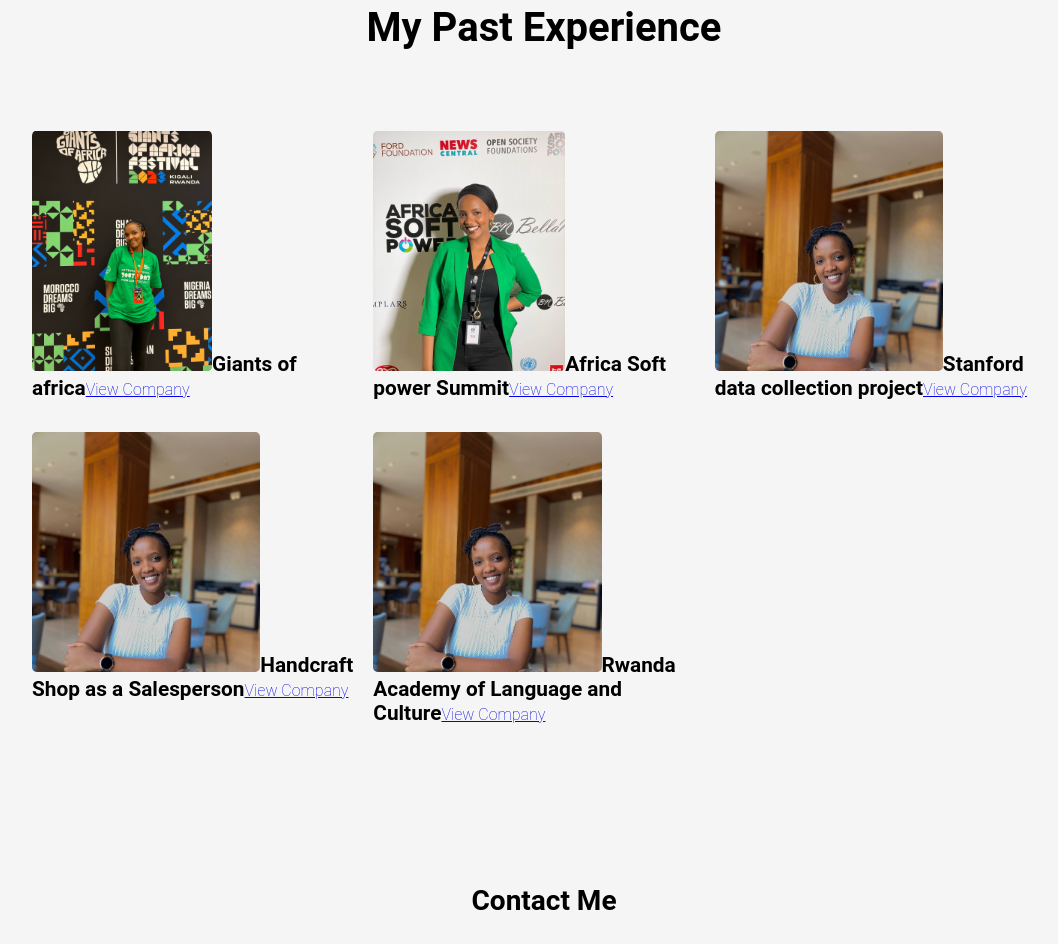
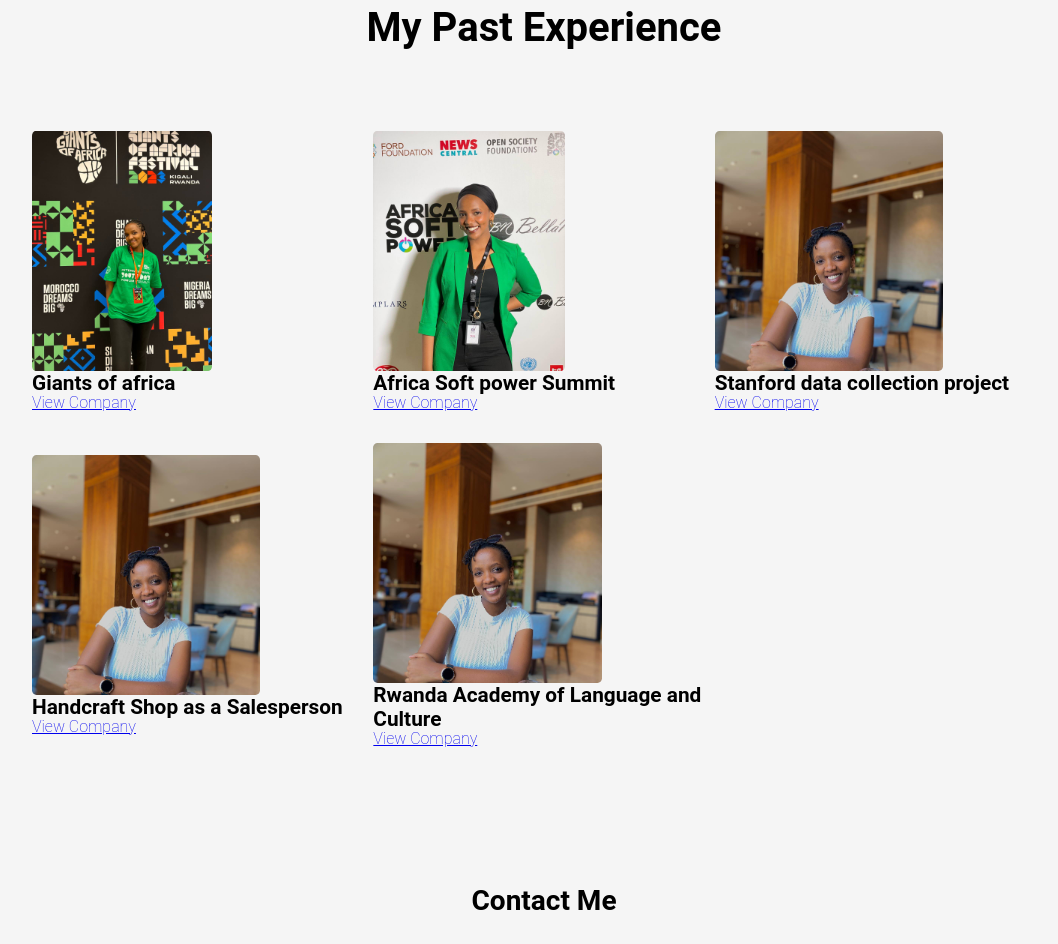
Before and after one commit to bryan936M/Kayisime-Latifah-Portfolio, a React (Vite) app: page / in a window 1280 px wide. Shown: the part 3360-4304 px from the top of the page, without its empty margins (96-1154 px from the left). Built offline with nearby package versions, Linux system fonts and the light colour scheme.

Commit message:
Last update 3

```diff
--- a/src/app.css
+++ b/src/app.css
@@ -211,6 +211,13 @@ section {
   display: grid;
   grid-template-columns: repeat(3, 1fr);
   row-gap: 2rem;
+}
+
+.experience {
+  display: flex;
+  flex-direction: column;
+  justify-content: center;
+  align-items:first baseline
 }
 
 .experience > span {
```
